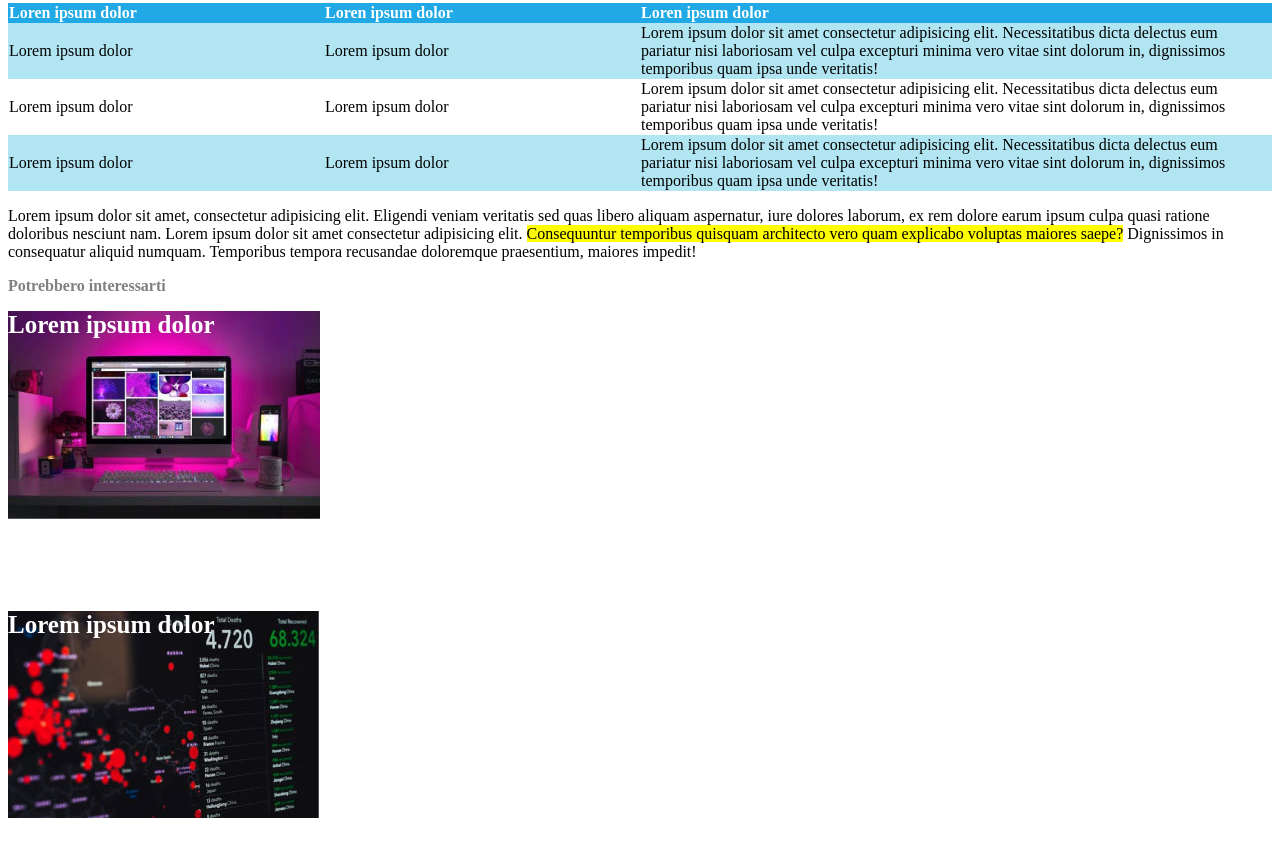
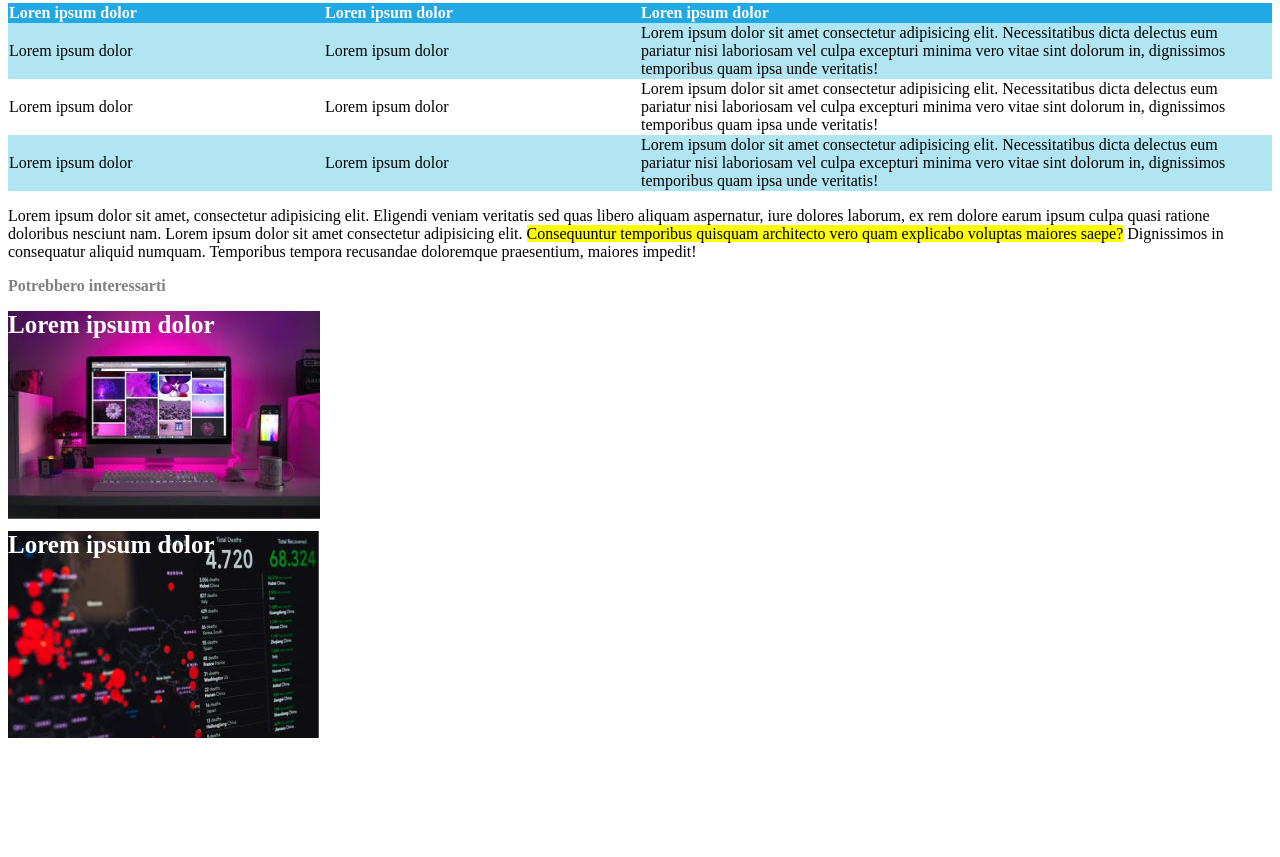
Before and after one commit to codewithFRANKGIGLI/html-css-booleaner, a plain HTML site: page index.html in a window 1280 px wide. Shown: the part 813-1670 px from the top of the page. After the commit the page ends 1572 px from the top, so only its background shows below. Drawn offline with Linux system fonts and the light colour scheme.

Commit message:
fix: interest img size

```diff
--- a/index.html
+++ b/index.html
@@ -68,8 +68,8 @@
     <!-- /ARTICOLO -->
     <nav>
         <p style="color: #808080;"><strong>Potrebbero interessarti</strong></p>
-        <div id="interesse1"><strong>Lorem ipsum dolor</strong></div>
-        <div id="interesse2"><strong>Lorem ipsum dolor</strong></div>
+        <div id="interesse1"><strong class="img-text">Lorem ipsum dolor</strong></div>
+        <div id="interesse2"><strong class="img-text">Lorem ipsum dolor</strong></div>
     </nav>
 </body>
 </html>
--- a/style.css
+++ b/style.css
@@ -62,7 +62,8 @@ table {
 #interesse1, #interesse2 {
     color: white;
     font-size: 25px;
-    height: 300px;
+    height: 220px;
+    width: 100%;
     background-repeat: no-repeat;
 }
 
```
